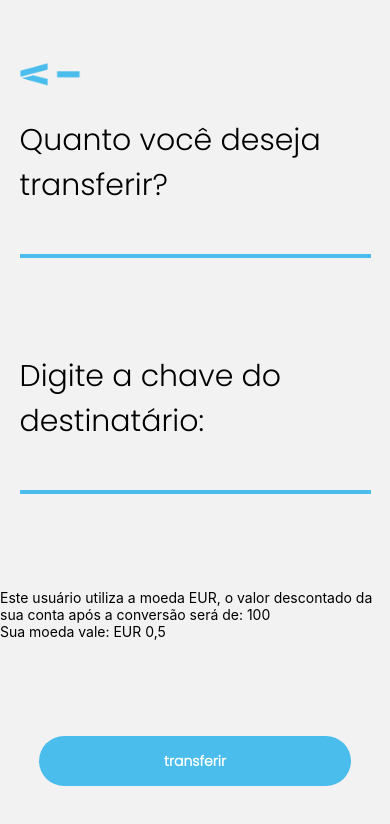
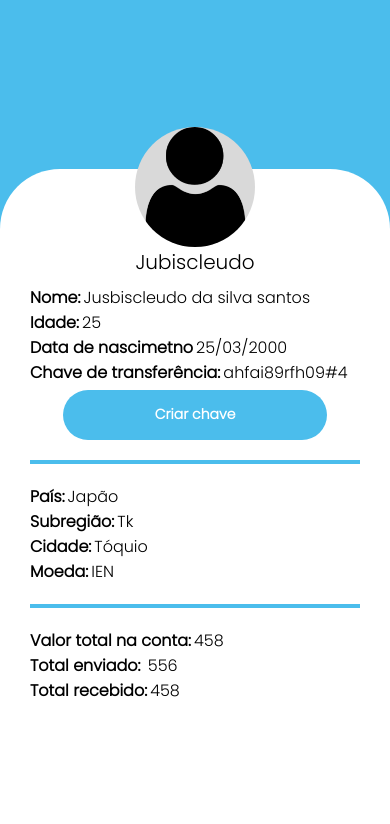
Before and after one commit to rafaelFacundo/bank_app_mobile, a React Native app: screen /InitialScreen in a window 390 px wide. Shown: the top 824 px of the page. Built offline with nearby package versions, Linux system fonts and the light colour scheme.

Commit message:
userInfoScreen design done

```diff
--- a/src/components/Navigation/Navigation.tsx
+++ b/src/components/Navigation/Navigation.tsx
@@ -5,6 +5,7 @@ import InitialScreen from "../../screens/InitialScreen";
 import CreateAccountStack from "./CreateAccounStack";
 import HomeScreen from "../../screens/HomeScreen";
 import TransferScreen from "../../screens/transferScreen";
+import UserInfoScreen from "../../screens/userInfoScreen";
 
 const MainStackCreator = createStackNavigator();
 const Navigation = () => {
@@ -16,7 +17,7 @@ const Navigation = () => {
       >
         <MainStackCreator.Screen
           name="InitialScreen"
-          component={TransferScreen}
+          component={UserInfoScreen}
         />
         <MainStackCreator.Screen
           name="CreateAccountStack"
--- a/src/screens/HomeScreen/index.tsx
+++ b/src/screens/HomeScreen/index.tsx
@@ -10,7 +10,7 @@ import ContactsIcon from "../../../assets/contact_icon.png";
 import Container from "../../components/Container";
 import { styleConstants } from "../../Constants/Constants";
 import Header from "./components/header";
-import MainContentContainer from "./components/mainContentContainer";
+import MainContentContainer from "../../components/mainContentContainer";
 import styles from "./styles";
 import OperationButton from "./components/operationButton";
 import { State, TouchableOpacity } from "react-native-gesture-handler";
@@ -34,7 +34,7 @@ const HomeScreen: React.FC = () => {
             <Image source={AccountArrowIcon} style={styles.accountArrowIcon} />
           </View>
           <Text style={styles.accountTextValue}>
-            {address.countryCurrency}$ {account.amount}
+            ${address.countryCurrency} {account.amount}
           </Text>
         </View>
         <View style={styles.buttonsView}>
--- /dev/null
+++ b/src/screens/userInfoScreen/index.tsx
@@ -0,0 +1,84 @@
+import React from "react";
+import UserIcon from "../../../assets/user_icon.png";
+import Container from "../../components/Container";
+import MainContentContainer from "../../components/mainContentContainer";
+import MuButton from "../../components/MuButton";
+import { styleConstants } from "../../Constants/Constants";
+import { Image, Text, View } from "react-native";
+import styles from "./styles";
+
+const UserInfoScreen: React.FC<any> = () => {
+  return (
+    <Container
+      background={styleConstants.default_backgroundColor}
+      justifyContent={"flex-end"}
+    >
+      <View style={styles.userImageAndNameView}>
+        <Image
+          source={UserIcon}
+          style={styles.userImage}
+          resizeMode="contain"
+        />
+        <Text style={styles.userNameText}>Jubiscleudo</Text>
+      </View>
+
+      <MainContentContainer>
+        <View style={styles.userInformationsView}>
+          <View style={styles.keyAndValueView}>
+            <Text style={styles.key}>Nome:</Text>
+            <Text style={styles.value}>Jusbiscleudo da silva santos</Text>
+          </View>
+          <View style={styles.keyAndValueView}>
+            <Text style={styles.key}>Idade:</Text>
+            <Text style={styles.value}>25</Text>
+          </View>
+          <View style={styles.keyAndValueView}>
+            <Text style={styles.key}>Data de nascimetno</Text>
+            <Text style={styles.value}>25/03/2000</Text>
+          </View>
+          <View style={styles.keyAndValueView}>
+            <Text style={styles.key}>Chave de transferência:</Text>
+            <Text style={styles.value}>ahfai89rfh09#4</Text>
+          </View>
+          <View style={styles.transferKeyButtonView}>
+            <MuButton text={"Criar chave"} onPress={() => {}} />
+          </View>
+        </View>
+        <View style={styles.addressInformationView}>
+          <View style={styles.keyAndValueView}>
+            <Text style={styles.key}>País:</Text>
+            <Text style={styles.value}>Japão</Text>
+          </View>
+          <View style={styles.keyAndValueView}>
+            <Text style={styles.key}>Subregião:</Text>
+            <Text style={styles.value}>Tk</Text>
+          </View>
+          <View style={styles.keyAndValueView}>
+            <Text style={styles.key}>Cidade:</Text>
+            <Text style={styles.value}>Tóquio</Text>
+          </View>
+          <View style={styles.keyAndValueView}>
+            <Text style={styles.key}>Moeda:</Text>
+            <Text style={styles.value}>IEN</Text>
+          </View>
+        </View>
+        <View style={styles.accountInformationsView}>
+          <View style={styles.keyAndValueView}>
+            <Text style={styles.key}>Valor total na conta:</Text>
+            <Text style={styles.value}>458</Text>
+          </View>
+          <View style={styles.keyAndValueView}>
+            <Text style={styles.key}>Total enviado: </Text>
+            <Text style={styles.value}>556</Text>
+          </View>
+          <View style={styles.keyAndValueView}>
+            <Text style={styles.key}>Total recebido:</Text>
+            <Text style={styles.value}>458</Text>
+          </View>
+        </View>
+      </MainContentContainer>
+    </Container>
+  );
+};
+
+export default UserInfoScreen;
--- /dev/null
+++ b/src/screens/userInfoScreen/styles.ts
@@ -0,0 +1,60 @@
+import { StyleSheet } from "react-native";
+import { styleConstants } from "../../Constants/Constants";
+
+const styles = StyleSheet.create({
+  userImage: {
+    width: 120,
+    height: 120,
+    padding: 10,
+    backgroundColor: styleConstants.button_gray_background,
+    borderRadius: 60,
+  },
+  userImageAndNameView: {
+    zIndex: 5,
+    position: "absolute",
+    top: "15%",
+    width: "100%",
+    alignItems: "center",
+  },
+  userNameText: {
+    fontFamily: "Poppins",
+    fontWeight: "400",
+    fontSize: 20,
+  },
+  userInformationsView: {
+    marginTop: "20%",
+    borderBottomColor: styleConstants.default_backgroundColor,
+    borderBottomWidth: 4,
+    paddingBottom: 20,
+  },
+  keyAndValueView: {
+    flexDirection: "row",
+  },
+  key: {
+    fontFamily: "Poppins",
+    fontWeight: "700",
+    fontSize: 16,
+  },
+  value: {
+    fontFamily: "Poppins",
+    fontWeight: "400",
+    fontSize: 16,
+    marginLeft: 3,
+  },
+  transferKeyButtonView: {
+    alignItems: "center",
+    width: "100%",
+    marginTop: 5,
+  },
+  addressInformationView: {
+    paddingTop: 20,
+    paddingBottom: 20,
+    borderBottomColor: styleConstants.default_backgroundColor,
+    borderBottomWidth: 4,
+  },
+  accountInformationsView: {
+    paddingTop: 20,
+  },
+});
+
+export default styles;
```
Also changed, not shown: src/components/mainContentContainer/index.tsx (renamed from src/screens/HomeScreen/components/mainContentContainer/index.tsx), src/components/mainContentContainer/style.ts (renamed from src/screens/HomeScreen/components/mainContentContainer/style.ts).
